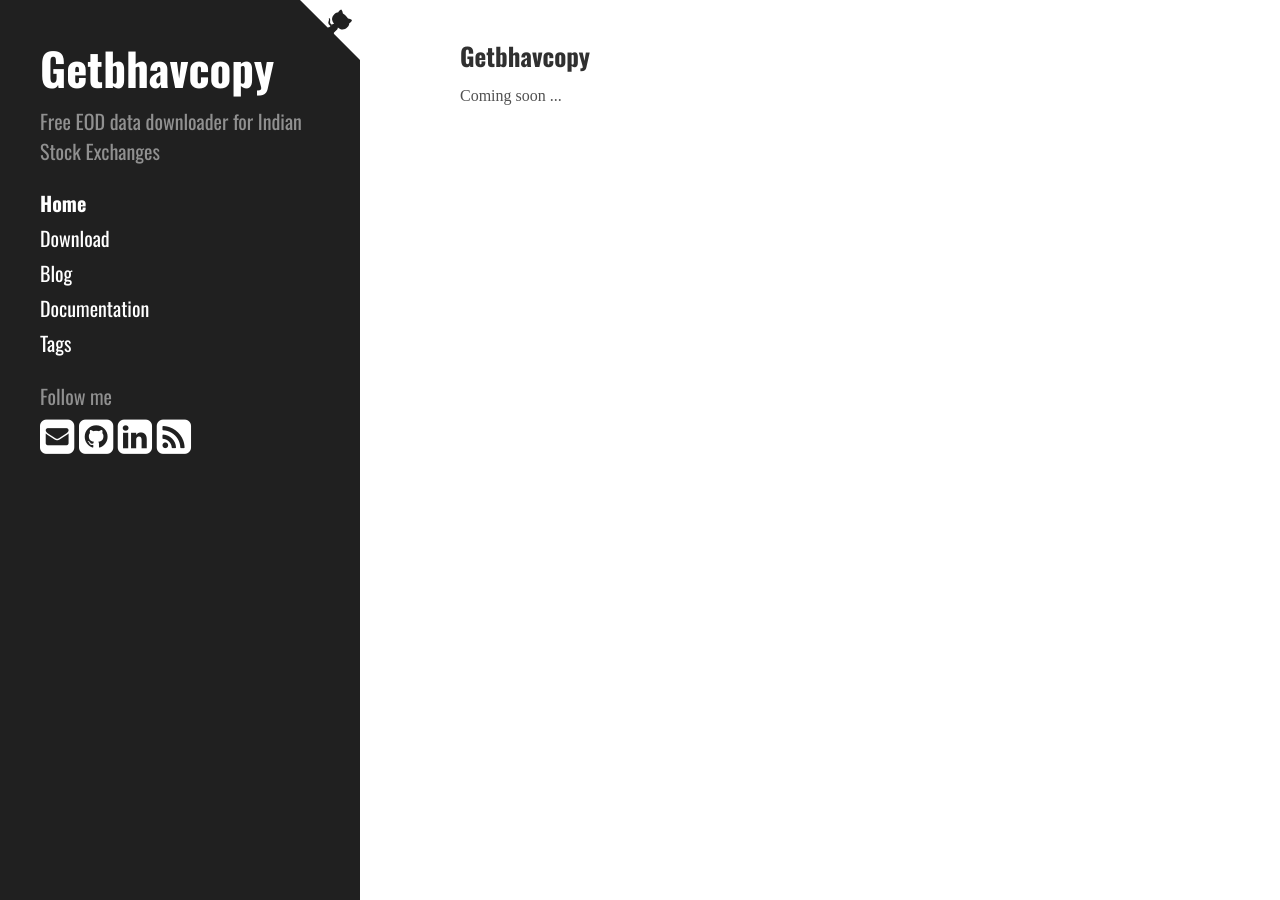
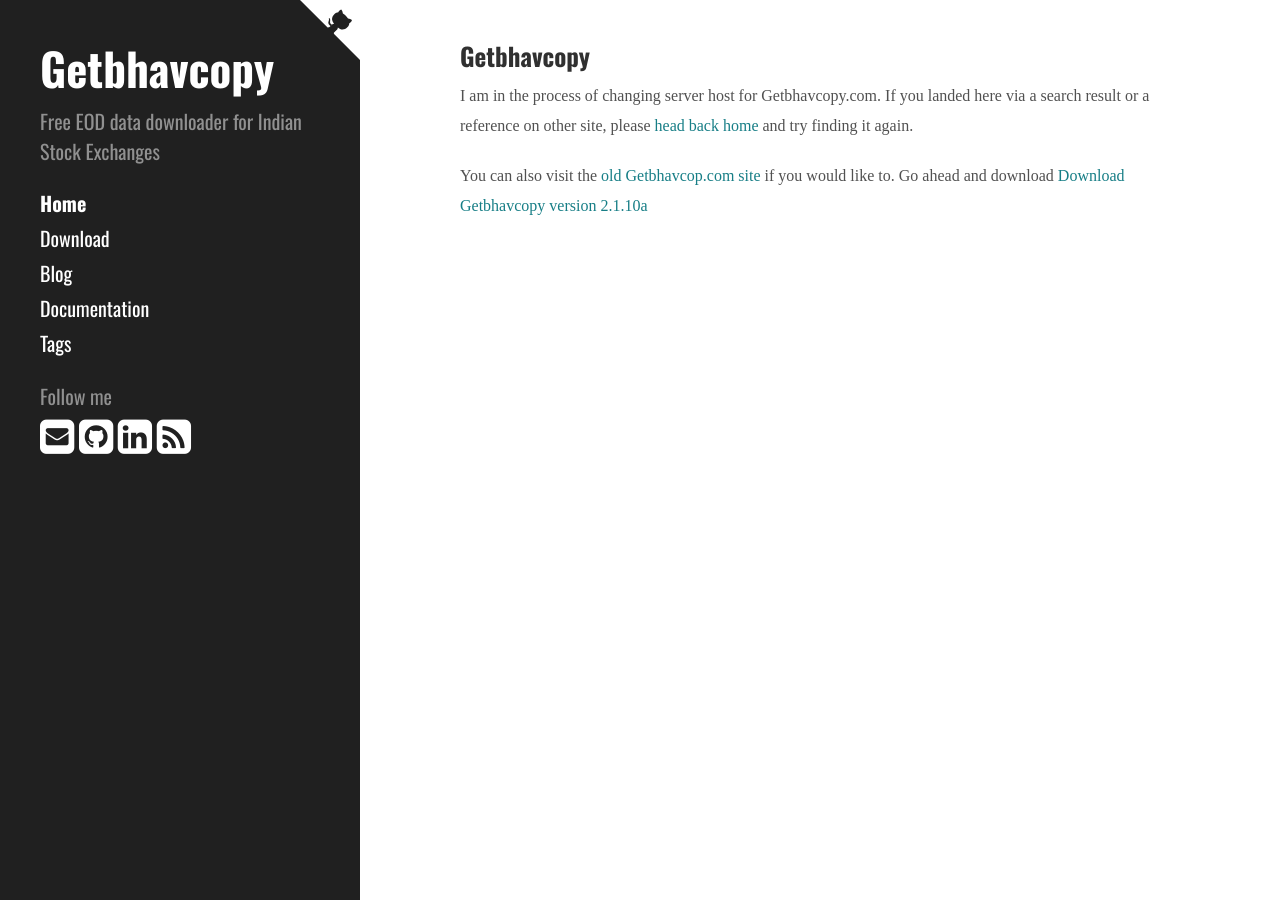
Before and after one commit to hemenkapadia/getbhavcopy, a Jekyll site: the page built from index.html, in a window 1280 px wide. Built offline with Jekyll 4.4.1, drawn with Linux system fonts in a browser that asks for light colours; nearby versions of some CDN libraries; some web fonts are replaced.

Commit message:
Updated index

```diff
--- a/index.html
+++ b/index.html
@@ -2,4 +2,11 @@
 layout: page
 title: Getbhavcopy
 ---
-Coming soon ...
+I am in the process of changing server host for Getbhavcopy.com.
+
+If you landed here via a search result or a reference on other site, please <a href="{{ site.baseurl }}/">head back home</a> and try finding it again.</p>
+
+<p>You can also visit the <a href="http://getbhavcopy.webs.com" target="_blank">old Getbhavcop.com site</a> if you would like to.
+
+
+Go ahead and download <a href="https://github.com/hemenkapadia/getbhavcopy/releases">Download Getbhavcopy version 2.1.10a</a>
```
